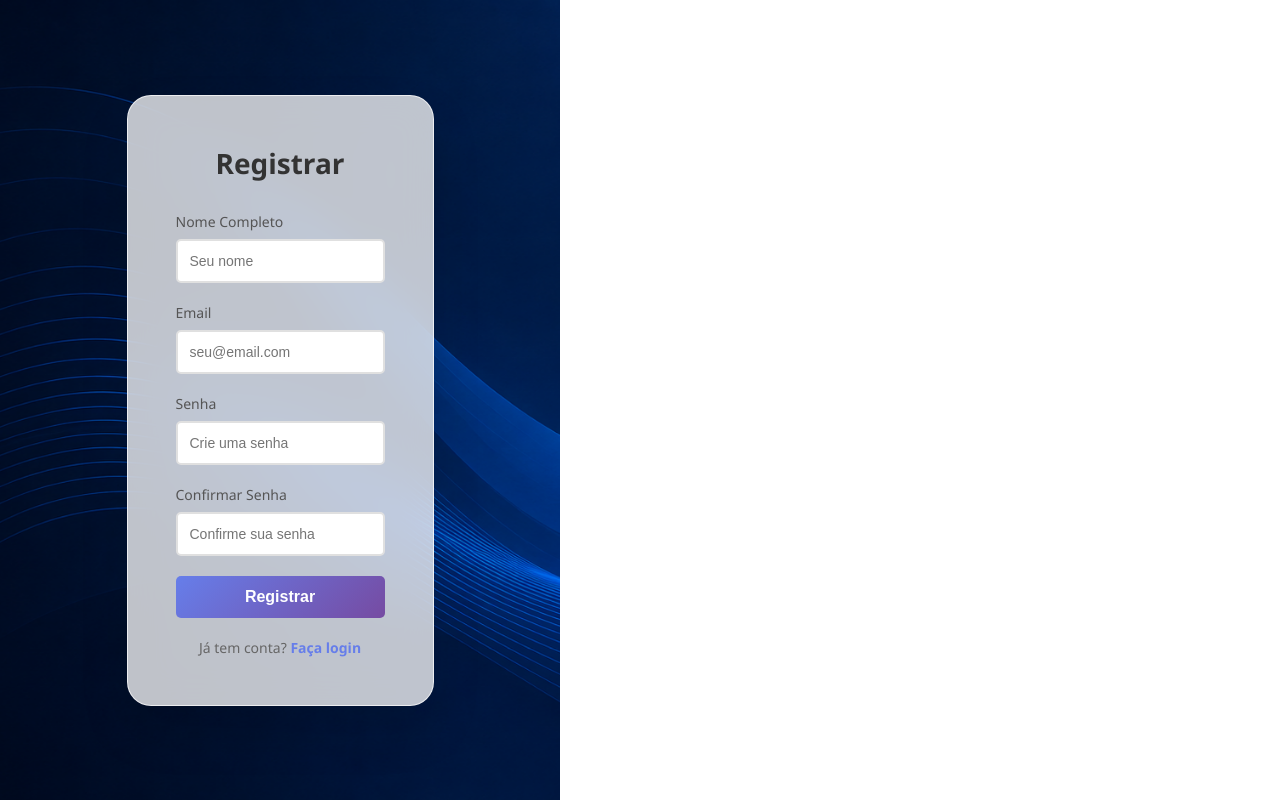
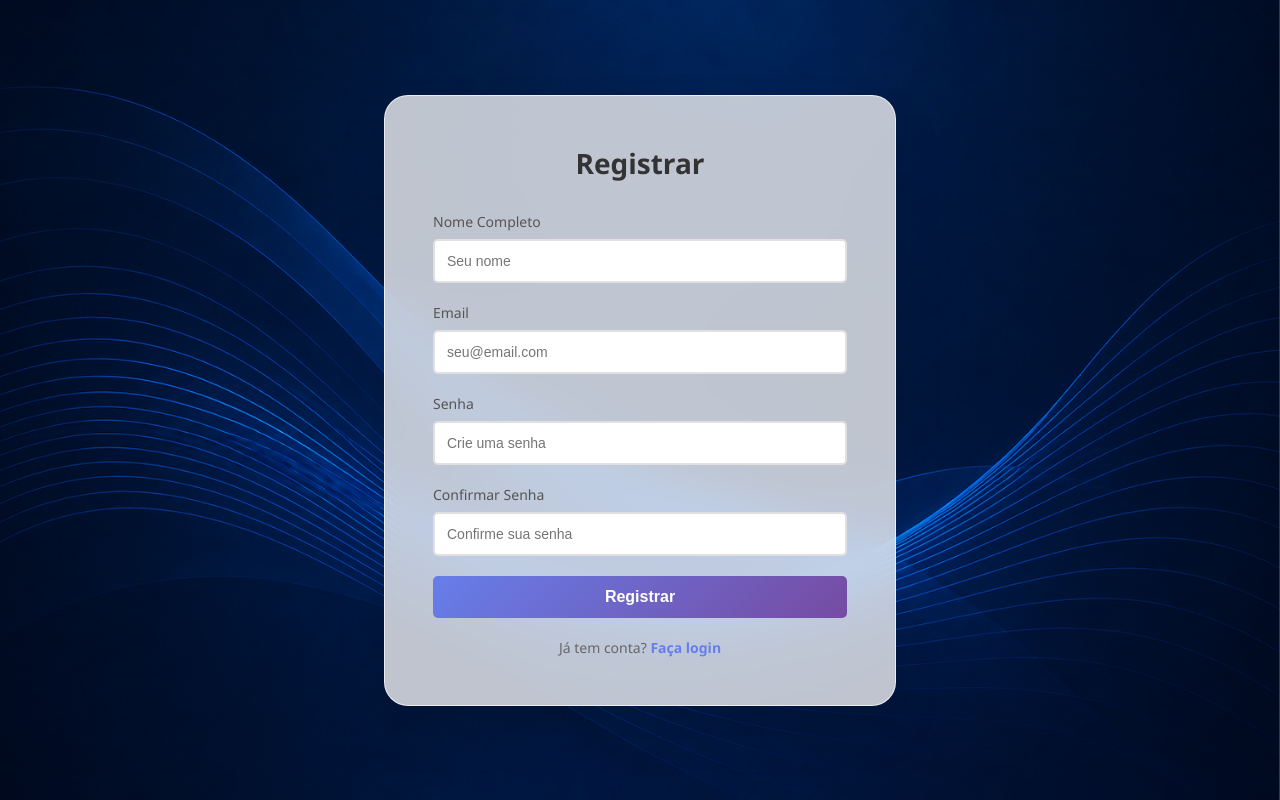
Before and after one commit to GabriellPRO/taskflow-app, a React (Vite) app in the folder frontend/: page /register in a window 1280 px wide. Built offline with nearby package versions, Linux system fonts and the light colour scheme.

Commit message:
sync latest frontend layout changes

```diff
--- a/frontend/src/pages/Login.jsx
+++ b/frontend/src/pages/Login.jsx
@@ -22,7 +22,8 @@ const Login = () => {
   };
 
   return (
-    <div className="container login-page">
+    <div className="login-page">
+      <div className="container">
         <div className="card">
           <h1>Login</h1>
           <form onSubmit={handleSubmit}>
@@ -55,6 +56,7 @@ const Login = () => {
           </div>
         </div>
       </div>
+    </div>
   );
 };
 
--- a/frontend/src/pages/Register.jsx
+++ b/frontend/src/pages/Register.jsx
@@ -28,7 +28,8 @@ const Register = () => {
   };
 
   return (
-    <div className="container register-page">
+    <div className="register-page">
+      <div className="container">
         <div className="card">
           <h1>Registrar</h1>
           <form onSubmit={handleSubmit}>
@@ -83,6 +84,7 @@ const Register = () => {
           </div>
         </div>
       </div>
+    </div>
   );
 };
 
--- a/frontend/src/styles.css
+++ b/frontend/src/styles.css
@@ -4,10 +4,16 @@
   box-sizing: border-box;
 }
 
+html,
+body,
+#root {
+  width: 100%;
+  min-height: 100vh;
+}
+
 body {
   font-family: 'Segoe UI', Tahoma, Geneva, Verdana, sans-serif;
   margin: 0;
-  min-height: 100vh;
 }
 
 html {
```
Lines whose indentation alone changed are shown as unchanged.
